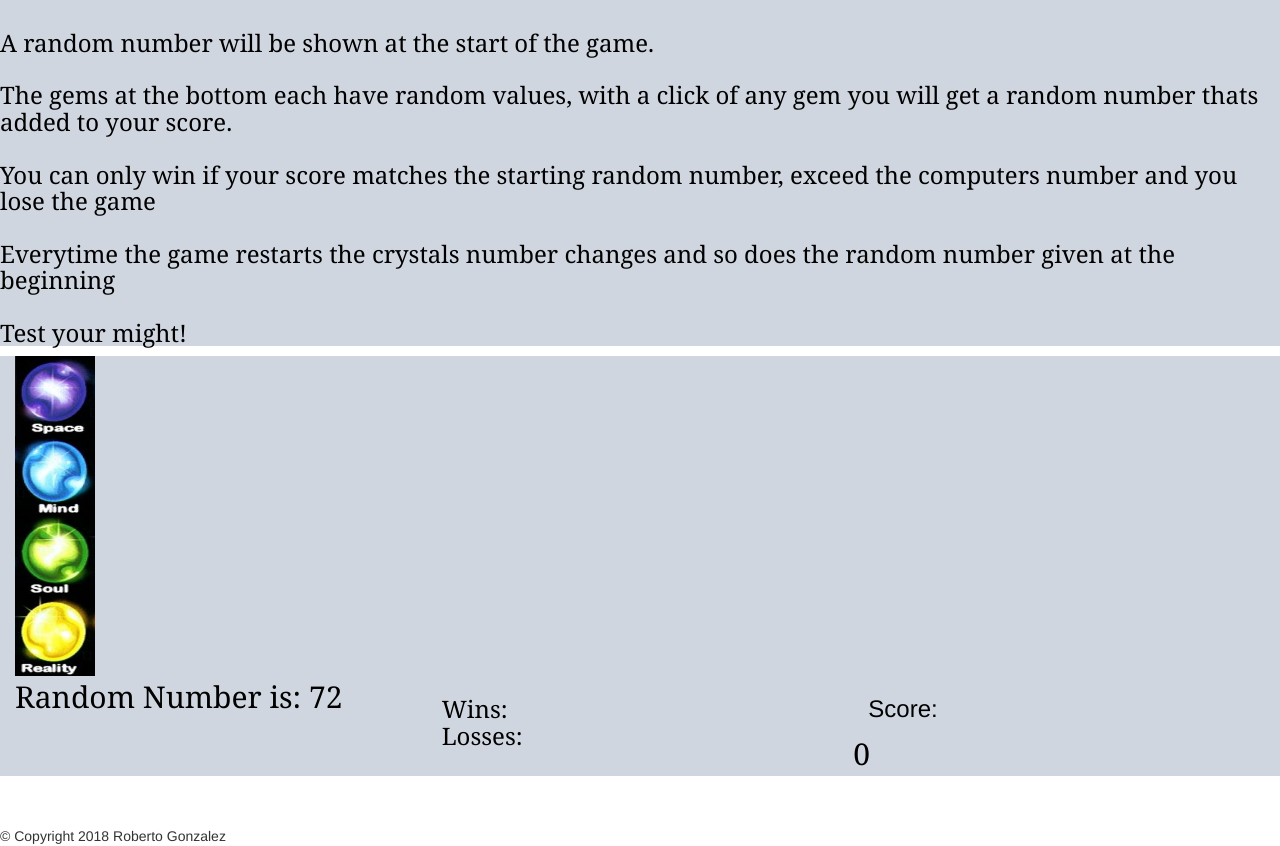
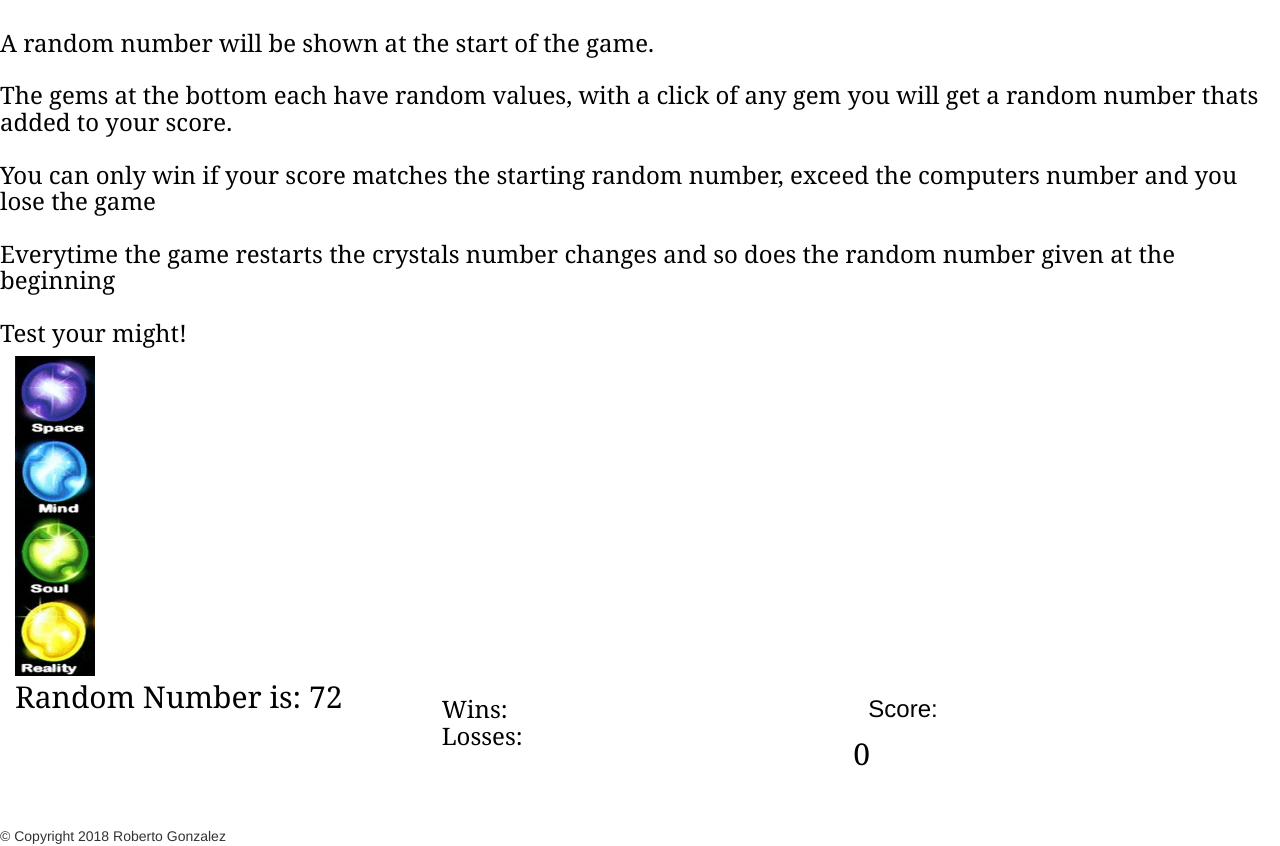
Before and after one commit to ntecrc/unit-4-game, a plain HTML site: page index.html in a window 1280 px wide. Shown: the part 133-979 px from the top of the page. Drawn offline with nearby package versions, Linux system fonts and the light colour scheme.

Commit message:
updated files

```diff
--- a/assets/css/style.css
+++ b/assets/css/style.css
@@ -1,8 +1,3 @@
-.container{
-	background-color: #d0d6e0;
-
-}
-
 #titleHead{
 	font-family: Cambria, Georgia, serif;
 	font-weight: bold;
@@ -11,7 +6,6 @@
 body,
 h3{
 	text-align: left;
-	background-color: #d0d6e0;
 	font-family: Cambria, Georgia, serif;
 	margin-top: 0;
 }
@@ -21,7 +15,7 @@
     font: 35px;
     color: black;
     font-family: Cambria, Georgia, serif;
-    background-color: #d0d6e0;
+
 }
 
 .click{
@@ -35,7 +29,6 @@
 }
 
 .row4 {
-  background-color: #d0d6e0;
   color: black;
   font: 25px;
   margin-bottom: 50px;
@@ -43,7 +36,6 @@
 
 .score {
 	font-size: 30px;
-	background-color: #d0d6e0;
 	font-family: Cambria, Georgia, serif;
 }
 
@@ -52,6 +44,5 @@
 .finalScore,
 h3 {
 	font-size: 30px;
-	background-color: #d0d6e0;
 	font-family: Cambria, Georgia, serif;
 }
```
